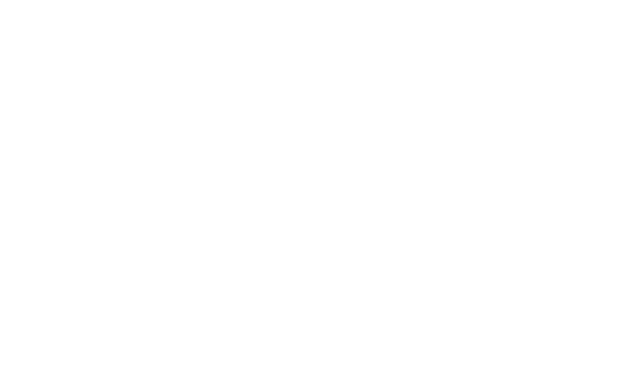
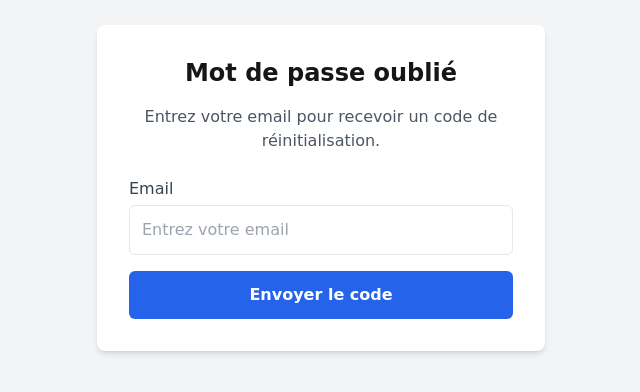
Before and after one commit to malekjendoubi21/twin2-project-management-platform, a React (Vite) app in the folder Client/: page /forgotPassword in a window 1280 px wide. Before the commit this address had no page. Shown: the part 212-604 px from the top of the page, without its empty margins (319-959 px from the left). Built offline with nearby package versions, Linux system fonts and the light colour scheme.

Commit message:
forget password FRONT

```diff
--- a/Client/package.json
+++ b/Client/package.json
@@ -16,6 +16,7 @@
     "react": "^18.3.1",
     "react-dom": "^18.3.1",
     "react-hot-toast": "^2.5.2",
+    "react-icons": "^5.5.0",
     "react-router-dom": "^7.2.0",
     "react-toastify": "^11.0.5"
   },
--- a/Client/src/App.jsx
+++ b/Client/src/App.jsx
@@ -8,6 +8,7 @@
 import UserDetails from "./dashboard/UserDetails.jsx";
 import Listusers from "./dashboard/Listusers.jsx";
 import Dashboard from "./dashboard/Dashboard.jsx";
+import ForgotPassword from './pages/forgotPassword';
 
 
 function App() {
@@ -24,6 +25,7 @@
       <Route path="/" element={<Home />} />
       <Route path="/login" element={<Login />} />
       <Route path="/Register" element={<Register />} />
+      <Route path="/forgotPassword" element={<ForgotPassword />} />
       <Route path="/home" element={<Home />} />
       <Route path="/dashboard" element={<Dashboard />} />
       <Route path="/dashboard/listusers" element={<Listusers />} />
--- a/Client/src/dashboard/Listusers.jsx
+++ b/Client/src/dashboard/Listusers.jsx
@@ -15,11 +15,14 @@
                 const response = await api.get('/api/users/getMe');
                 setUser(response.data);
             } catch (error) {
+                console.error("Erreur lors de la récupération de l'utilisateur:", error);
+
                 navigate('/login');
             } finally {
                 setLoading(false);
             }
         };
+
 
         const fetchUsers = async () => {
             try {
--- a/Client/src/pages/Login.jsx
+++ b/Client/src/pages/Login.jsx
@@ -151,7 +151,7 @@
 
               {/* Additional Links */}
               <div className="mt-8 text-center space-y-2">
-                <Link to="/forgot-password" className="link link-hover text-sm">
+                <Link to="/forgotPassword" className="link link-hover text-sm">
                   Forgot password?
                 </Link>
                 <div className="text-sm">
--- /dev/null
+++ b/Client/src/pages/forgotPassword.jsx
@@ -0,0 +1,183 @@
+import { useState } from "react";
+import api from "../utils/Api";
+import { useNavigate } from "react-router-dom";
+
+const ForgetPassword = () => {
+    const [step, setStep] = useState(1); // Étape 1: Demande, 2: Vérification, 3: Réinitialisation
+    const [email, setEmail] = useState("");
+    const [resetToken, setResetToken] = useState("");
+    const [newPassword, setNewPassword] = useState("");
+    const [confirmPassword, setConfirmPassword] = useState("");
+    const [message, setMessage] = useState(null);
+    const [loading, setLoading] = useState(false);
+    const navigate = useNavigate();
+
+    // Étape 1: Envoi du code de réinitialisation
+    const handleRequestReset = async (e) => {
+        e.preventDefault();
+        setLoading(true);
+        setMessage(null);
+
+        try {
+            const response = await api.post("/api/auth/forgotPassword", { email });
+            setMessage({ type: "success", text: response.data.message });
+            setStep(2); // Passe à l'étape de vérification
+        } catch (error) {
+            setMessage({ type: "error", text: error.response?.data?.error || "Erreur lors de la demande." });
+        } finally {
+            setLoading(false);
+        }
+    };
+
+    // Étape 2: Vérification du code
+    const handleVerifyToken = async (e) => {
+        e.preventDefault();
+        setLoading(true);
+        setMessage(null);
+
+        try {
+            const response = await api.post("/api/auth/verifyResetToken", { resetToken });
+            setMessage({ type: "success", text: response.data.message });
+            setStep(3); // Passe à l'étape de réinitialisation
+        } catch (error) {
+            setMessage({ type: "error", text: error.response?.data?.error || "Code invalide ou expiré." });
+        } finally {
+            setLoading(false);
+        }
+    };
+
+    // Étape 3: Réinitialisation du mot de passe
+    const handleResetPassword = async (e) => {
+        e.preventDefault();
+        setLoading(true);
+        setMessage(null);
+
+        if (newPassword !== confirmPassword) {
+            setMessage({ type: "error", text: "Les mots de passe ne correspondent pas." });
+            setLoading(false);
+            return;
+        }
+
+        try {
+            const response = await api.put("/api/auth/resetPassword", { email, newPassword, resetToken });
+
+            setMessage({ type: "success", text: response.data.message });
+
+            // Rediriger après succès
+            setTimeout(() => {
+                navigate("/login");
+            }, 2000);
+        } catch (error) {
+            console.error(error);
+            setMessage({ type: "error", text: error.response?.data?.error || "Erreur lors de la réinitialisation." });
+        } finally {
+            setLoading(false);
+        }
+    };
+
+    return (
+        <div className="flex min-h-screen items-center justify-center bg-gray-100">
+            <div className="bg-white p-8 rounded-lg shadow-md w-full max-w-md">
+                {message && (
+                    <div className={`p-3 mb-4 rounded-md text-center ${message.type === "success" ? "bg-green-100 text-green-700" : "bg-red-100 text-red-700"}`}>
+                        {message.text}
+                    </div>
+                )}
+
+                {step === 1 && (
+                    <form onSubmit={handleRequestReset}>
+                        <h2 className="text-2xl font-bold text-center mb-4">Mot de passe oublié</h2>
+                        <p className="text-gray-600 text-center mb-6">
+                            Entrez votre email pour recevoir un code de réinitialisation.
+                        </p>
+                        <div className="mb-4">
+                            <label className="block text-gray-700 font-medium mb-1">Email</label>
+                            <input
+                                type="email"
+                                value={email}
+                                onChange={(e) => setEmail(e.target.value)}
+                                required
+                                className="w-full p-3 border rounded-md focus:outline-none focus:ring-2 focus:ring-blue-500"
+                                placeholder="Entrez votre email"
+                            />
+                        </div>
+                        <button
+                            type="submit"
+                            disabled={loading}
+                            className={`w-full bg-blue-600 text-white p-3 rounded-md font-semibold ${loading ? "opacity-50 cursor-not-allowed" : "hover:bg-blue-700"}`}
+                        >
+                            {loading ? "Envoi en cours..." : "Envoyer le code"}
+                        </button>
+                    </form>
+                )}
+
+                {step === 2 && (
+                    <form onSubmit={handleVerifyToken}>
+                        <h2 className="text-2xl font-bold text-center mb-4">Vérification du Code</h2>
+                        <p className="text-gray-600 text-center mb-6">
+                            Entrez le code que vous avez reçu par email.
+                        </p>
+                        <div className="mb-4">
+                            <label className="block text-gray-700 font-medium mb-1">Code de réinitialisation</label>
+                            <input
+                                type="text"
+                                value={resetToken}
+                                onChange={(e) => setResetToken(e.target.value)}
+                                required
+                                className="w-full p-3 border rounded-md focus:outline-none focus:ring-2 focus:ring-blue-500"
+                                placeholder="Entrez le code"
+                            />
+                        </div>
+                        <button
+                            type="submit"
+                            disabled={loading}
+                            className={`w-full bg-blue-600 text-white p-3 rounded-md font-semibold ${loading ? "opacity-50 cursor-not-allowed" : "hover:bg-blue-700"}`}
+                        >
+                            {loading ? "Vérification..." : "Vérifier le code"}
+                        </button>
+                    </form>
+                )}
+
+                {step === 3 && (
+                    <form onSubmit={handleResetPassword}>
+                        <h2 className="text-2xl font-bold text-center mb-4">Nouveau mot de passe</h2>
+                        <p className="text-gray-600 text-center mb-6">
+                            Choisissez un nouveau mot de passe sécurisé.
+                        </p>
+                        <div className="mb-4">
+                            <label className="block text-gray-700 font-medium mb-1">Nouveau mot de passe</label>
+                            <input
+                                type="password"
+                                value={newPassword}
+                                onChange={(e) => setNewPassword(e.target.value)}
+                                required
+                                className="w-full p-3 border rounded-md focus:outline-none focus:ring-2 focus:ring-blue-500"
+                                placeholder="••••••••"
+                            />
+                        </div>
+                        <div className="mb-4">
+                            <label className="block text-gray-700 font-medium mb-1">Confirmer le mot de passe</label>
+                            <input
+                                type="password"
+                                value={confirmPassword}
+                                onChange={(e) => setConfirmPassword(e.target.value)}
+                                required
+                                className="w-full p-3 border rounded-md focus:outline-none focus:ring-2 focus:ring-blue-500"
+                                placeholder="••••••••"
+                            />
+                        </div>
+                        <button
+                            type="submit"
+                            disabled={loading}
+                            className={`w-full bg-blue-600 text-white p-3 rounded-md font-semibold ${loading ? "opacity-50 cursor-not-allowed" : "hover:bg-blue-700"}`}
+                        >
+                            {loading ? "Mise à jour..." : "Réinitialiser"}
+                        </button>
+                    </form>
+                )}
+            </div>
+        </div>
+    );
+};
+
+export default ForgetPassword;
```
Also changed, not shown: 2 other files (tests, documents, lock files or other folders).
